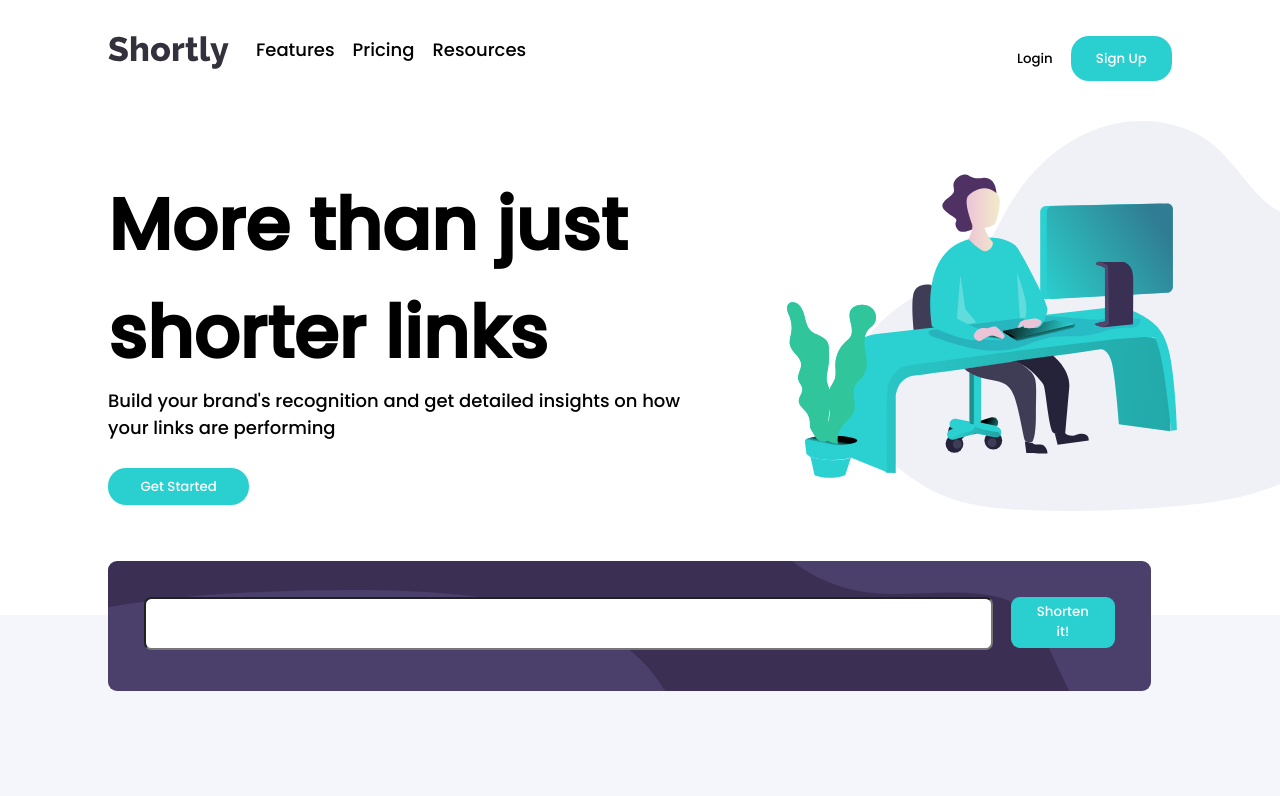
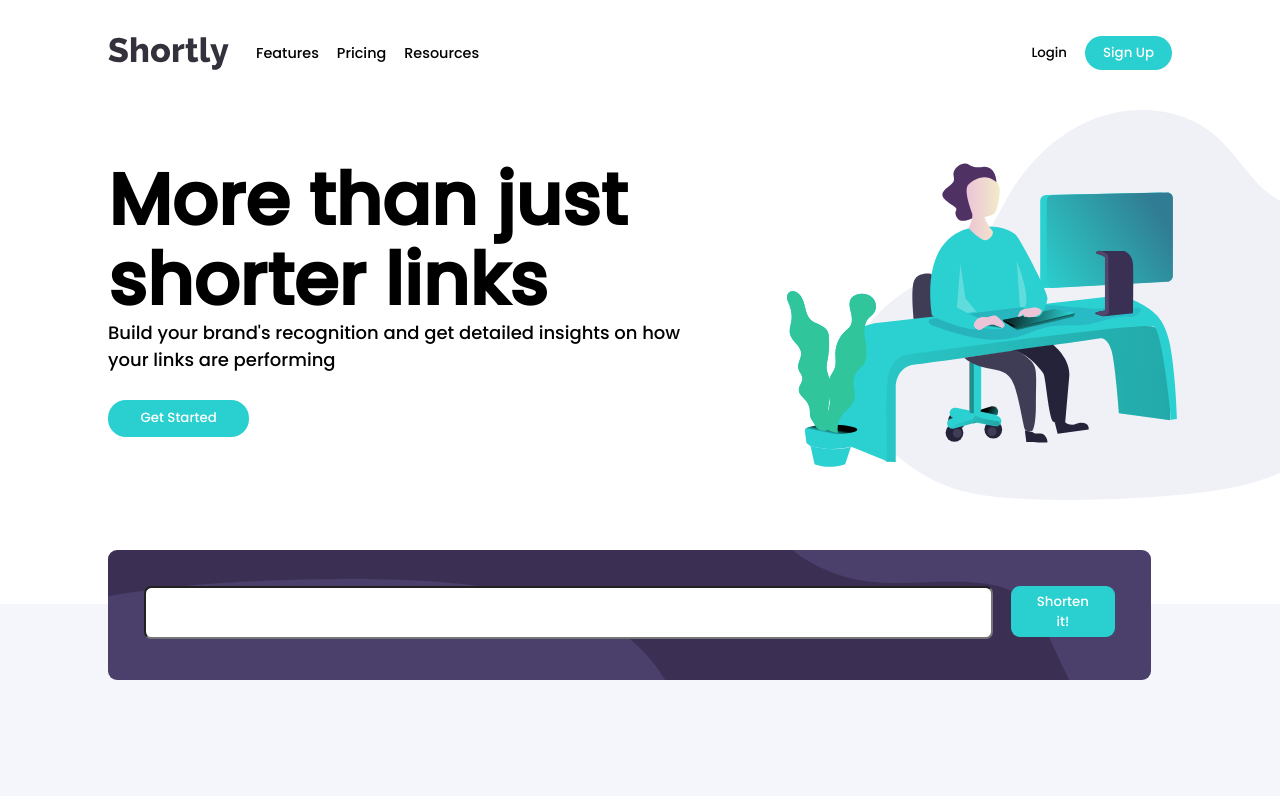
Before and after one commit to RidwanMursal/url-shortener-landing-page, a Next.js app: page / in a window 1280 px wide. Shown: the top 796 px of the page. Built offline with nearby package versions, Linux system fonts and the light colour scheme.

Commit message:
fixed line height of first header and navbar hover effects

```diff
--- a/components/HeroBanner/HeroBanner.module.css
+++ b/components/HeroBanner/HeroBanner.module.css
@@ -10,6 +10,7 @@
 .banner-heading {
     font-size: 4rem;
     font-weight: 700;
+    line-height: 110%;
 
 }
 
--- a/components/Navbar/Navbar.jsx
+++ b/components/Navbar/Navbar.jsx
@@ -11,14 +11,15 @@ const Navbar = () => {
       <div className={styles["left-text-container"]}>
         <img src={logo.src} alt="" className={styles["logo"]} />
         <div className={styles["links"]}>
-          <p>Features</p>
-          <p>Pricing</p>
-          <p>Resources</p>
+          <p className={styles.p}>Features</p>
+          <p className={styles.p}>Pricing</p>
+          <p className={styles.p}>Resources</p>
         </div>
       </div>
 
       <div className={styles["right-text-container"]}>
 
+          {/* <p className={styles.p}>Login</p> */}
           <button className={styles["login-button"]}>Login</button>
           <button className={styles["signup-button"]}>Sign Up</button>
       </div>
--- a/components/Navbar/Navbar.module.css
+++ b/components/Navbar/Navbar.module.css
@@ -1,6 +1,8 @@
 .navbar-container {
     display: flex;
     padding: 2rem 6rem;
+    align-items: center;
+
 
     justify-content: space-between;
 }
@@ -8,6 +10,7 @@
 .left-text-container {
     display: flex;
     gap: 1.5rem;
+    align-items: center;
 }
 
 .logo {
@@ -25,14 +28,26 @@
     gap: 1rem;
 }
 
+.p {
+    cursor: pointer;
+    font-size: 0.8rem;
+}
+.p:hover {
+    font-weight: 700;
+}
+
 .login-button {
     background: none;
     border: none;
+    cursor: pointer;
 }
+
+.login-button:hover{font-weight:bold;}
+
 .signup-button {
     border: none;
     border-radius: 1rem;
-    padding: 0.7rem 1.4rem;
+    padding: 0.4rem 1rem;
 
     background-color: var(--primary-cyan);
     color: white;
```
